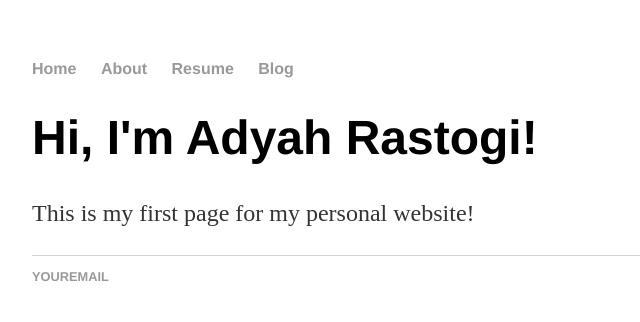
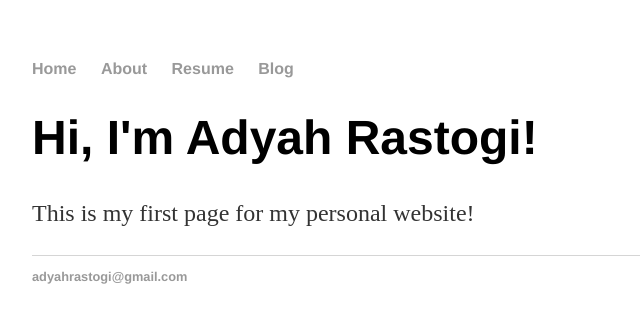
Before and after one commit to adyahrastogi/adyahrastogi.github.io, a plain HTML site: page index.html in a window 1280 px wide. Shown: the full height of the page, 160-800 px from the left. Drawn offline with Linux system fonts and the light colour scheme.

Commit message:
Update index.html

```diff
--- a/index.html
+++ b/index.html
@@ -21,7 +21,7 @@
    </div>
    <footer>
    <ul>
-     <li><a href=”mailto:YOUREMAIL”>YOUREMAIL</a></li>
+     <li><a href=”mailto:YOUREMAIL”>adyahrastogi@gmail.com</a></li>
    </ul>
    </footer>
  </body>
```
